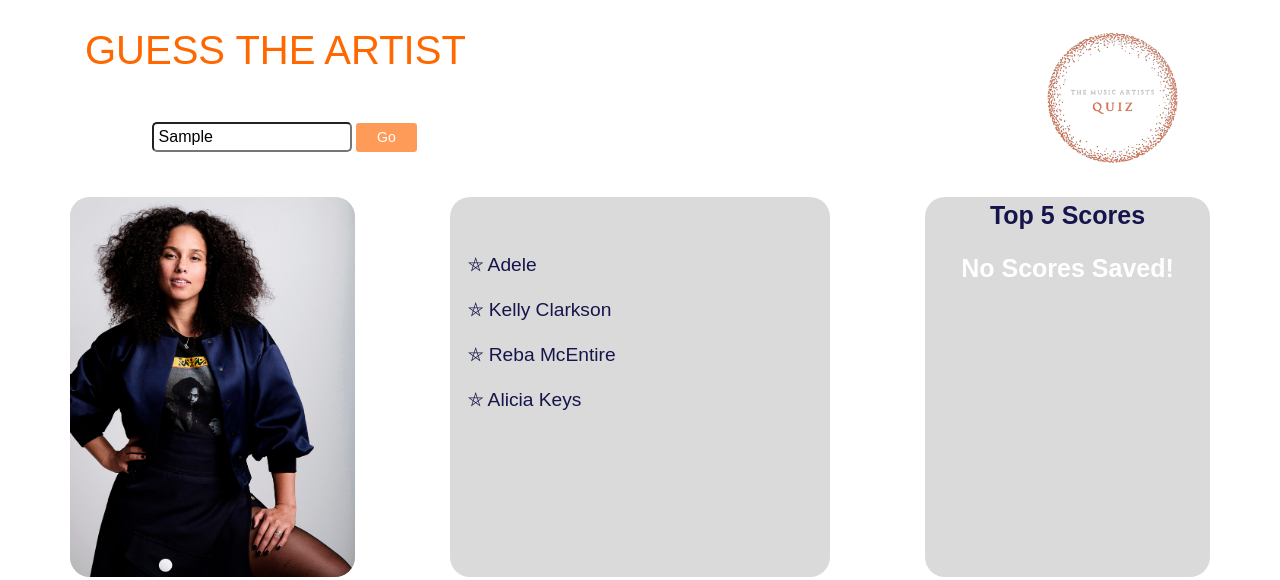
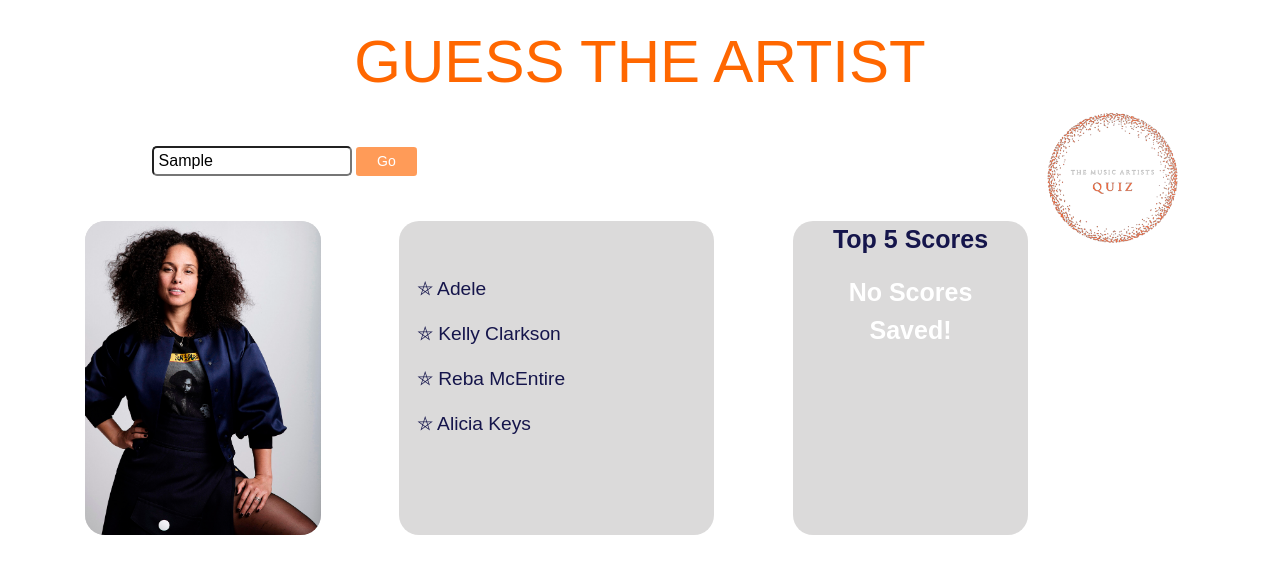
Before and after one commit to michaelekoh1/maq, a plain HTML site: page index.html in a window 1280 px wide. Both pictures are taken after typing "Sample" into the empty fields and a click on the button "Go". Drawn offline with nearby package versions, Linux system fonts and the light colour scheme.

Commit message:
final update

```diff
--- a/assets/css/style.css
+++ b/assets/css/style.css
@@ -15,10 +15,16 @@ body{
     /* border: 2px solid orange; */
 }
 
-h1{
+h1 a{
     color: #ff6700; /* Sends heading 1  color to orange*/
     display:inline;
     text-align:center;
+    font-size: 60px;
+}
+
+h1 a:hover{
+    color:#aaaaaa;
+    text-decoration: none;
 }
 
 /* Styles for image tags. Sets the width and border-radius*/
@@ -107,6 +113,7 @@ h1,p{
 #result{
     color: #aaaaaa;
     font-size: 30px;
+    text-align:center;
 }
 
 /*Styles for the highscore table*/
--- a/assets/js/quiz.js
+++ b/assets/js/quiz.js
@@ -215,11 +215,11 @@ function quizFinish(){
     optionDiv.append(message);
 }
 
-// This function saves the user score in the localstorage
+// This function saves the user score in the sessionstorage
 function save(name, points){
     let entry = {"name":name, "points":points};
     score.push(entry);
-    localStorage.setItem("score", JSON.stringify(score));
+    sessionStorage.setItem("score", JSON.stringify(score));
 }
 
 
@@ -227,7 +227,7 @@ function save(name, points){
 function scoreBoardPage(){
     const highscoreDiv = document.getElementById("highscore-div");
     highscoreDiv.innerHTML = "";
-    let scores = JSON.parse(localStorage.getItem("score"));
+    let scores = JSON.parse(sessionStorage.getItem("score"));
     console.log(score);
     let h = document.createElement("p");
     h.setAttribute("id","top-5")
--- a/index.html
+++ b/index.html
@@ -16,7 +16,7 @@
     </head>
     <body>
         <div class="container">
-            <h1>GUESS THE ARTIST</h1>
+            <h1><a href="index.html">GUESS THE ARTIST</a></h1>
             <img id="logo" src="assets/images/logo.png" alt="logo" class=".img-fluid">
 
             <div class="row mt-5">
```
